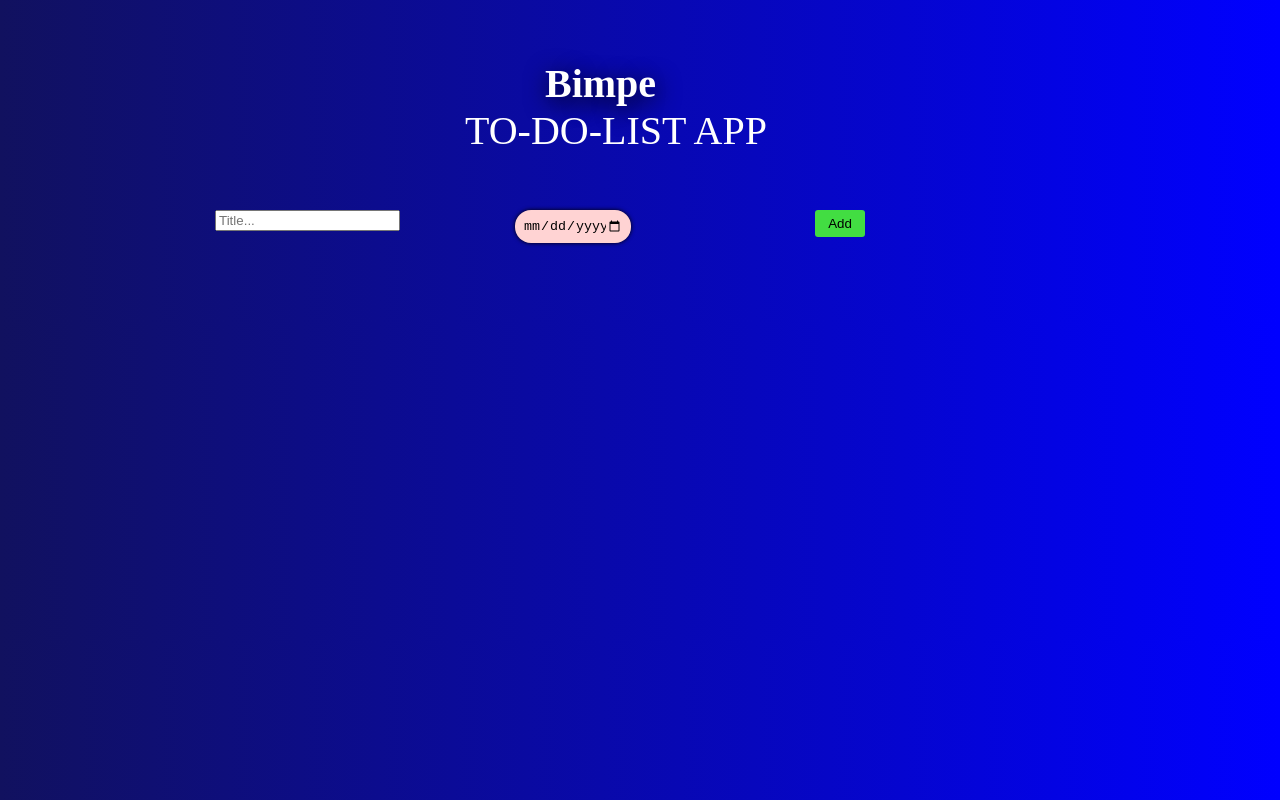
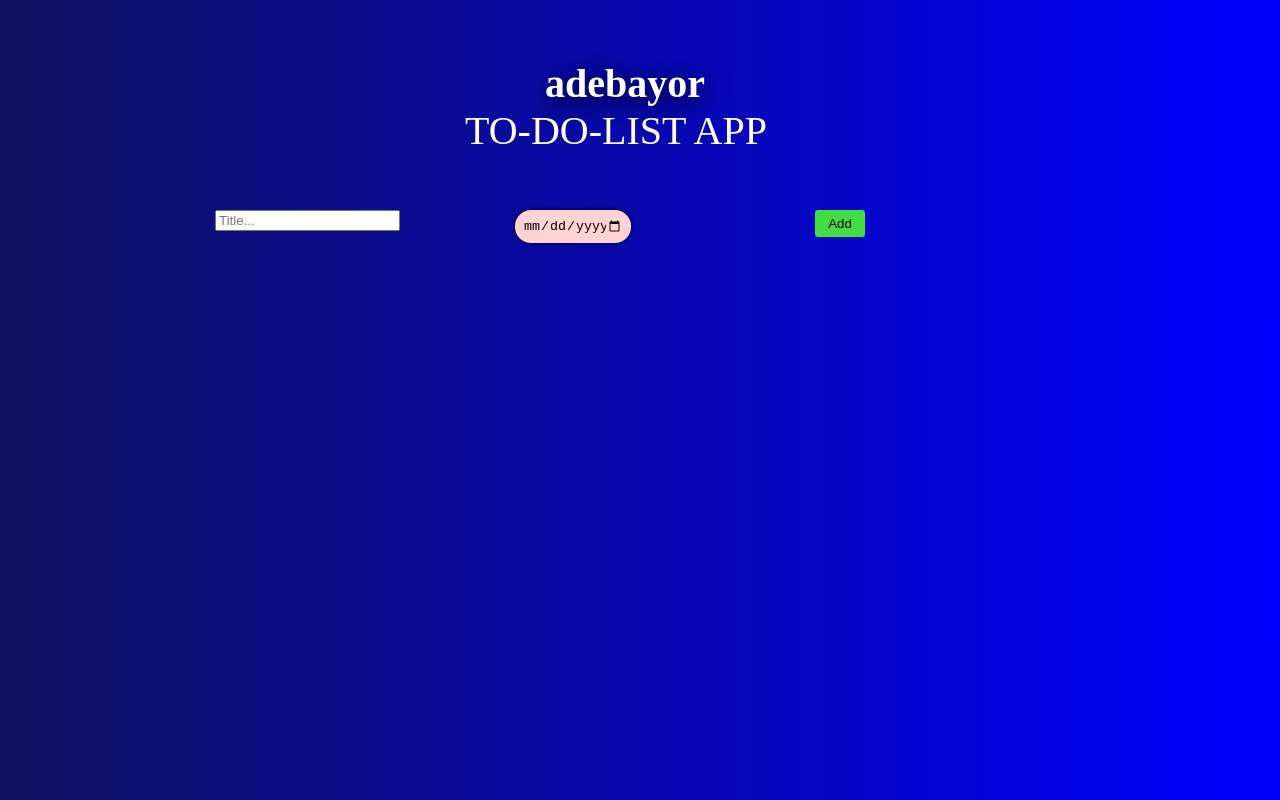
Before and after one commit to Xambady/todo-list, a plain HTML site: page index.html in a window 1280 px wide. Drawn offline with Linux system fonts and the light colour scheme.

Commit message:
aremu to adebayor

```diff
--- a/index.html
+++ b/index.html
@@ -8,7 +8,7 @@
     <div class="parent-container">
       <p class="app-title">
         <span class="aremu">
-          Bimpe
+          adebayor
         </span> <br/>
         TO-DO-LIST APP
       </p>
```
